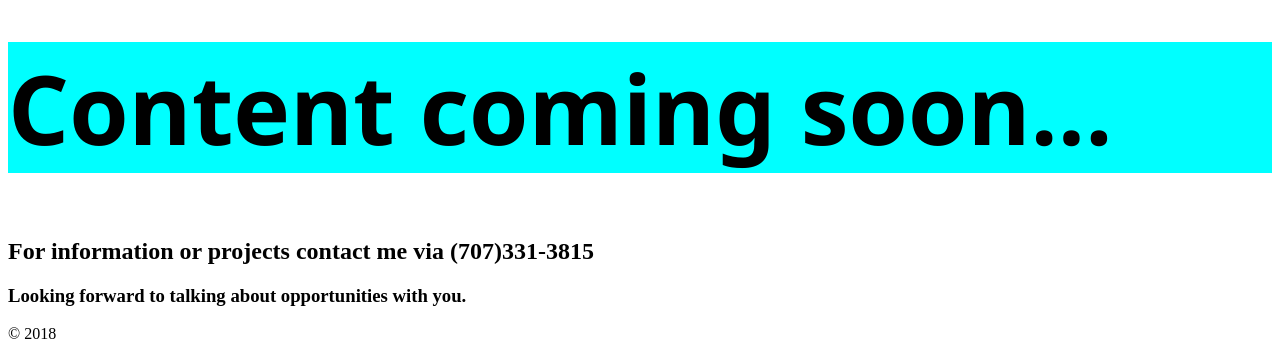
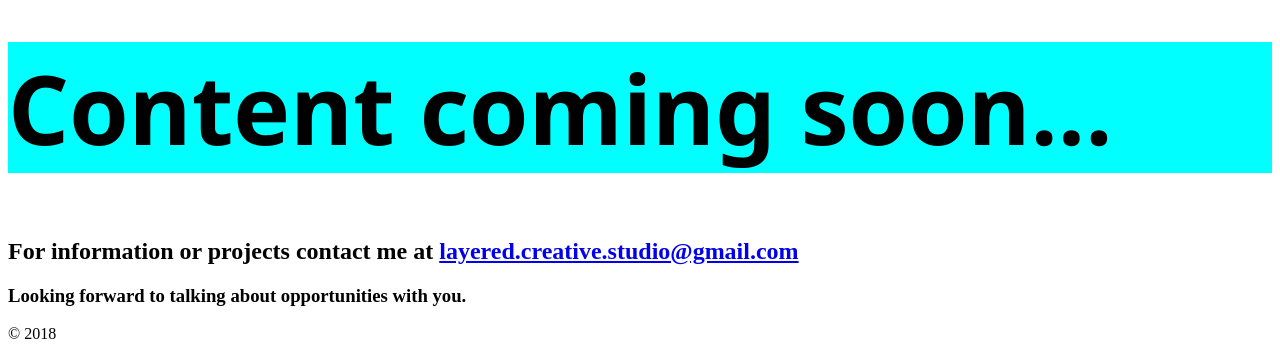
Before and after one commit to talithawesson/layeredcreativestudio, a plain HTML site: page index.html in a window 1280 px wide. Shown: the part 563-914 px from the top of the page. Drawn offline with Linux system fonts and the light colour scheme.

Commit message:
Add email

```diff
--- a/index.html
+++ b/index.html
@@ -1,4 +1,5 @@
 <html lang="en">
+
 <head>
 	<meta charset="UTF-8">
 	<meta name="viewport" content="width=device-width, initial-scale=1.0">
@@ -6,6 +7,7 @@
 	<title>Layered Creative Studio</title>
 	<link rel="stylesheet" href="./styles/main.css">
 </head>
+
 <body>
 	<span>
 		<img src="images/layeredlogo10.png" alt="Logo">
@@ -14,7 +16,8 @@
 		Content coming soon...
 	</h1>
 	<h2>
-        For information or projects contact me via (707)331-3815
+		For information or projects contact me at
+		<a href="mailto:layered.creative.studio@gmail.com">layered.creative.studio@gmail.com</a>
 	</h2>
 	<h3>
 		Looking forward to talking about opportunities with you.
@@ -26,4 +29,5 @@
 	</footer>
 
 </body>
+
 </html>
```
Lines whose indentation alone changed are shown as unchanged.
